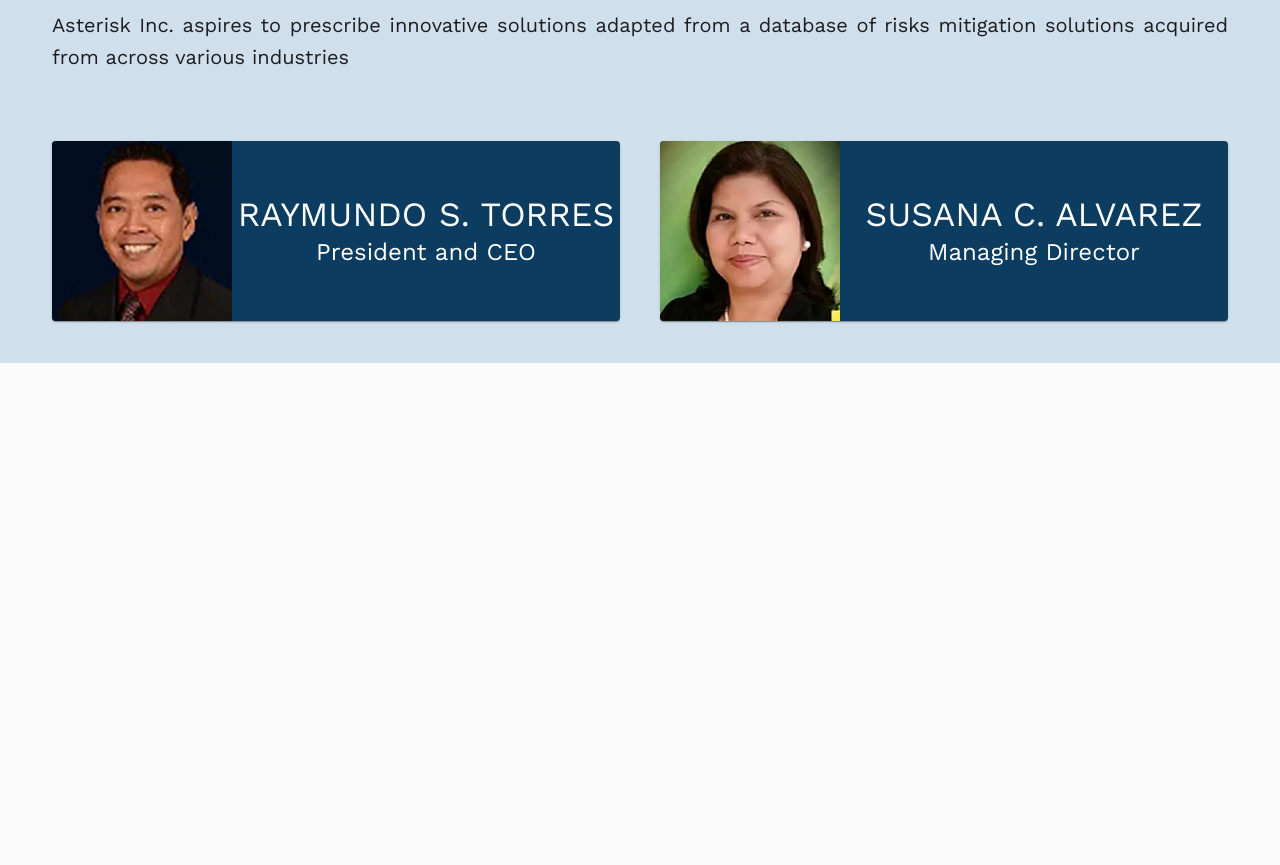
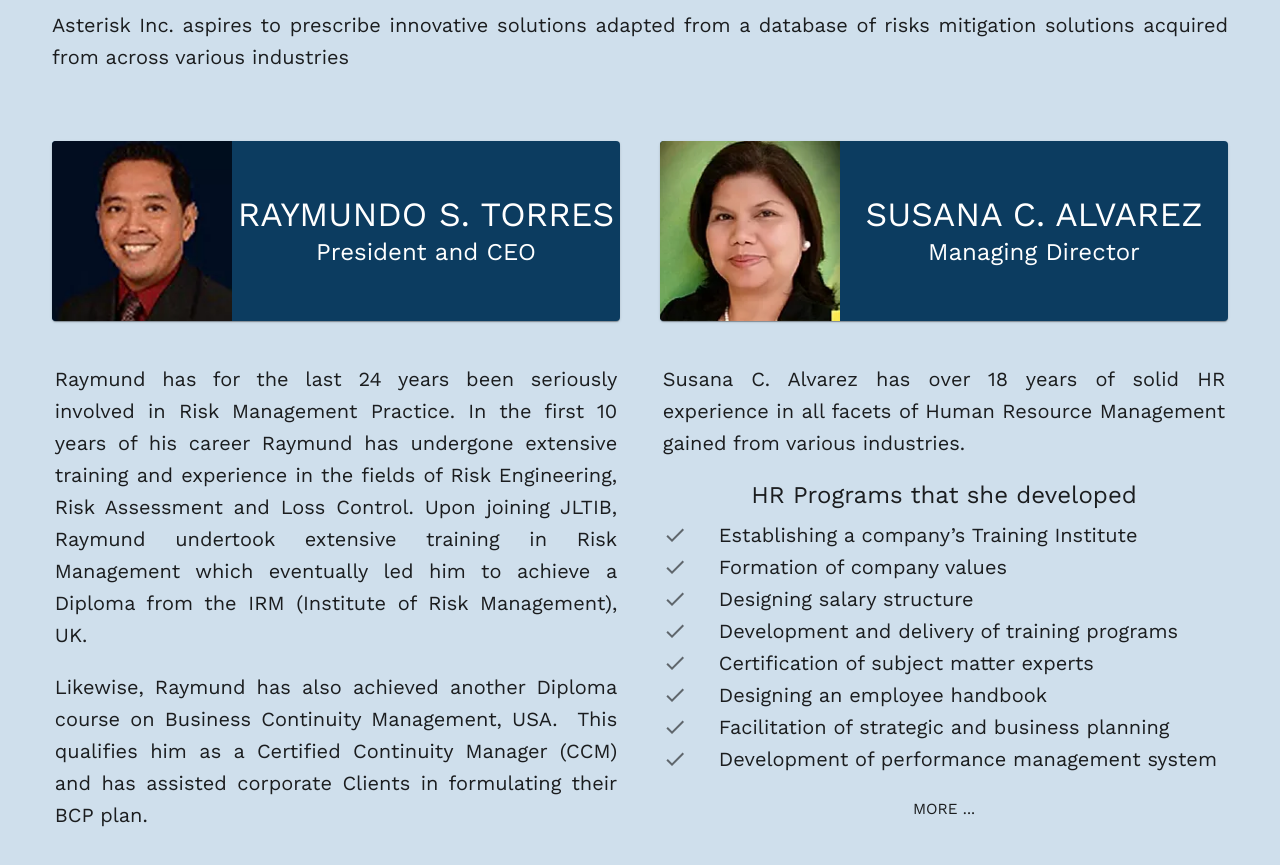
Before and after one commit to Haidoe/asterisk-co, a React (Create React App) app: page / in a window 1280 px wide. Shown: the part 1920-2785 px from the top of the page. Before the commit the page ends 2283 px from the top, so only its background shows below. Built offline with nearby package versions, Linux system fonts and the light colour scheme.

Commit message:
AboutUs Content has been updated

```diff
--- /dev/null
+++ b/src/components/AboutUs/Raymundo.js
@@ -0,0 +1,42 @@
+import React from "react";
+import Grid from "@material-ui/core/Grid";
+import Card from "@material-ui/core/Card";
+import Typography from "@material-ui/core/Typography";
+import useStyles from "./styles";
+import raymundo from "./assets/reymund.webp";
+
+const Raymundo = () => {
+  const classes = useStyles();
+
+  return (
+    <Grid item xs={12} lg={6}>
+      <Card className={classes.portrait}>
+        <img src={raymundo} alt="raymundo" className={classes.portraitImage} />
+        <div className={classes.portraitTitle}>
+          <Typography variant="h4">RAYMUNDO S. TORRES </Typography>
+          <Typography variant="h5">President and CEO </Typography>
+        </div>
+      </Card>
+      <div className={classes.portraitContent}>
+        <Typography className={classes.paragraph} variant="h6">
+          Raymund has for the last 24 years been seriously involved in Risk
+          Management Practice. In the first 10 years of his career Raymund has
+          undergone extensive training and experience in the fields of Risk
+          Engineering, Risk Assessment and Loss Control. Upon joining JLTIB,
+          Raymund undertook extensive training in Risk Management which
+          eventually led him to achieve a Diploma from the IRM (Institute of
+          Risk Management), UK.
+        </Typography>
+
+        <Typography className={classes.paragraph} variant="h6">
+          Likewise, Raymund has also achieved another Diploma course on Business
+          Continuity Management, USA. ​ This qualifies him as a Certified
+          Continuity Manager (CCM) and has assisted corporate Clients in
+          formulating their BCP plan.
+        </Typography>
+      </div>
+    </Grid>
+  );
+};
+
+export default Raymundo;
--- /dev/null
+++ b/src/components/AboutUs/Susana.js
@@ -0,0 +1,79 @@
+import React from "react";
+import Grid from "@material-ui/core/Grid";
+import Card from "@material-ui/core/Card";
+import Typography from "@material-ui/core/Typography";
+import List from "@material-ui/core/List";
+import ListItem from "@material-ui/core/ListItem";
+import ListItemIcon from "@material-ui/core/ListItemIcon";
+import ListItemText from "@material-ui/core/ListItemText";
+import CheckIcon from "@material-ui/icons/Check";
+import useStyles from "./styles";
+import susana from "./assets/susana.webp";
+import useToggle from "../../hooks/useToggle";
+
+const Susana = () => {
+  const classes = useStyles();
+  const [btn, toggleBtn] = useToggle(false);
+
+  const list = [
+    "Establishing a company’s Training Institute",
+    "Formation of company values",
+    "Designing salary structure",
+    "Development and delivery of training programs",
+    "Certification of subject matter experts",
+    "Designing an employee handbook",
+    "Facilitation of strategic and business planning",
+    "Development of performance management system",
+    "Audit on HR compliance to Labor standards and Quality Management Systems (ISO 9001)",
+    "Establishing HR policies and procedures",
+    "Development, maintenance and implementation of employee code of conduct and discipline",
+    "Formulation of job description, formulation of competency-based interview tools, development of competency model",
+    "Establishing career development and  technical ladder"
+  ];
+
+  if (!btn) {
+    list.length = 8;
+  } else {
+    list.length = 13;
+  }
+
+  return (
+    <Grid item xs={12} lg={6}>
+      <Card className={classes.portrait}>
+        <img src={susana} alt="susana" className={classes.portraitImage} />
+        <div className={classes.portraitTitle}>
+          <Typography variant="h4">SUSANA C. ALVAREZ </Typography>
+          <Typography variant="h5">Managing Director </Typography>
+        </div>
+      </Card>
+      <div className={classes.portraitContent}>
+        <Typography className={classes.paragraph} variant="h6">
+          Susana C. Alvarez has over 18 years of solid HR experience in all
+          facets of Human Resource Management gained from various industries.
+        </Typography>
+
+        <Typography variant="h5"> HR Programs that she developed </Typography>
+
+        <List component="ul" className={classes.expertiseList}>
+          {list.map(item => (
+            <ListItem className={classes.expertiseItem} key={item}>
+              <ListItemIcon className={classes.checkIcon}>
+                <CheckIcon />
+              </ListItemIcon>
+              <ListItemText
+                primary={<Typography variant="h6">{item}</Typography>}
+                className={classes.itemText}
+              />
+            </ListItem>
+          ))}
+
+          <ListItem button className={classes.moreBtn} onClick={toggleBtn}>
+            {btn ? "HIDE" : "MORE"} ...
+          </ListItem>
+        </List>
+      </div>
+    </Grid>
+  );
+};
+
+export default Susana;
--- a/src/components/AboutUs/index.js
+++ b/src/components/AboutUs/index.js
@@ -1,65 +1,11 @@
 import React from "react";
 import Box from "@material-ui/core/Box";
 import Grid from "@material-ui/core/Grid";
-import Card from "@material-ui/core/Card";
-import CardMedia from "@material-ui/core/CardMedia";
-import CardContent from "@material-ui/core/CardContent";
 import Container from "@material-ui/core/Container";
 import Typography from "@material-ui/core/Typography";
-import { makeStyles } from "@material-ui/core/styles";
-import raymundo from "./assets/reymund.webp";
-import susana from "./assets/susana.webp";
-
-const useStyles = makeStyles(theme => ({
-  box: {
-    minHeight: "80vh",
-    background: "#CFDFEC",
-    padding: "3em 2em",
-    textAlign: "center"
-  },
-  header: {
-    textTransform: "uppercase",
-    display: "inline-block",
-    position: "relative",
-    paddingBottom: "10px",
-    marginBottom: "0.8em",
-    "&:before": {
-      content: "''",
-      position: "absolute",
-      width: "50%",
-      height: "1px",
-      bottom: 0,
-      left: "25%",
-      borderBottom: `5px solid ${theme.palette.primary.main}`
-    }
-  },
-  main: {
-    paddingBottom: "1.5em"
-  },
-  paragraph: {
-    textAlign: "justify",
-    paddingBottom: "1em"
-  },
-  grid: {
-    marginTop: "2em"
-  },
-  portrait: {
-    display: "flex",
-    background: theme.palette.primary.main
-  },
-  portraitTitle: {
-    flexGrow: 1,
-    color: "#FFF",
-    display: "flex",
-    flexDirection: "column",
-    justifyContent: "center",
-    alignItems: "center"
-  },
-  portraitImage: {
-    width: 180,
-    height: 180
-  }
-}));
+import Raymundo from "./Raymundo";
+import Susana from "./Susana";
+import useStyles from "./styles";
 
 const AboutUs = () => {
   const classes = useStyles();
@@ -97,33 +43,8 @@ const AboutUs = () => {
         </Typography>
 
         <Grid container spacing={5} className={classes.grid}>
-          <Grid item xs={12} lg={6}>
-            <Card className={classes.portrait}>
-              <img
-                src={raymundo}
-                alt="raymundo"
-                className={classes.portraitImage}
-              />
-              <div className={classes.portraitTitle}>
-                <Typography variant="h4">RAYMUNDO S. TORRES </Typography>
-                <Typography variant="h5">President and CEO </Typography>
-              </div>
-            </Card>
-          </Grid>
-
-          <Grid item xs={12} lg={6}>
-            <Card className={classes.portrait}>
-              <img
-                src={susana}
-                alt="susana"
-                className={classes.portraitImage}
-              />
-              <div className={classes.portraitTitle}>
-                <Typography variant="h4">SUSANA C. ALVAREZ </Typography>
-                <Typography variant="h5">Managing Director </Typography>
-              </div>
-            </Card>
-          </Grid>
+          <Raymundo />
+          <Susana />
         </Grid>
       </Container>
     </Box>
--- /dev/null
+++ b/src/components/AboutUs/styles.js
@@ -0,0 +1,77 @@
+import { makeStyles } from "@material-ui/core/styles";
+
+const useStyles = makeStyles(theme => ({
+  box: {
+    minHeight: "80vh",
+    background: "#CFDFEC",
+    padding: "3em 2em",
+    textAlign: "center"
+  },
+  header: {
+    textTransform: "uppercase",
+    display: "inline-block",
+    position: "relative",
+    paddingBottom: "10px",
+    marginBottom: "0.8em",
+    color: theme.palette.primary.main,
+    "&:before": {
+      content: "''",
+      position: "absolute",
+      width: "50%",
+      height: "1px",
+      bottom: 0,
+      left: "25%",
+      borderBottom: `5px solid ${theme.palette.primary.main}`
+    }
+  },
+  main: {
+    paddingBottom: "1.5em"
+  },
+  paragraph: {
+    textAlign: "justify",
+    paddingBottom: "1em"
+  },
+  grid: {
+    marginTop: "2em"
+  },
+  portrait: {
+    display: "flex",
+    background: theme.palette.primary.main
+  },
+  portraitTitle: {
+    flexGrow: 1,
+    color: "#FFF",
+    display: "flex",
+    flexDirection: "column",
+    justifyContent: "center",
+    alignItems: "center"
+  },
+  portraitImage: {
+    width: 180,
+    height: 180
+  },
+  portraitContent: {
+    marginTop: "3em",
+    padding: "0 0.2em"
+  },
+  checkIcon: {
+    paddingTop: "0.3em"
+  },
+  expertiseList: {},
+  expertiseItem: {
+    padding: 0,
+    alignItems: "start"
+  },
+  itemText: {
+    margin: "0 !important"
+  },
+  moreBtn: {
+    display: "flex",
+    justifyContent: "center",
+    alignItems: "center",
+    fontSize: "1.1em",
+    marginTop: "1em"
+  }
+}));
+
+export default useStyles;
```
